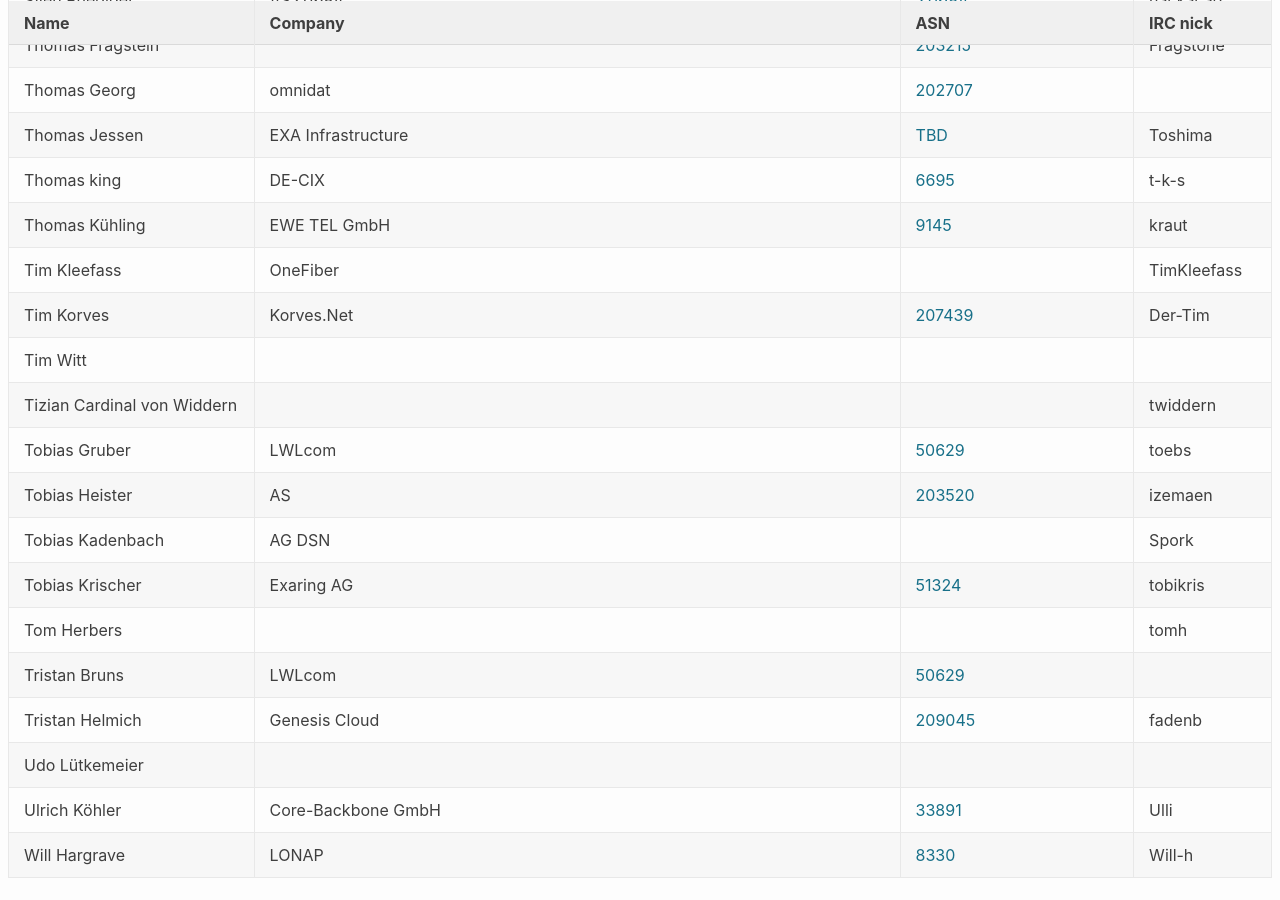
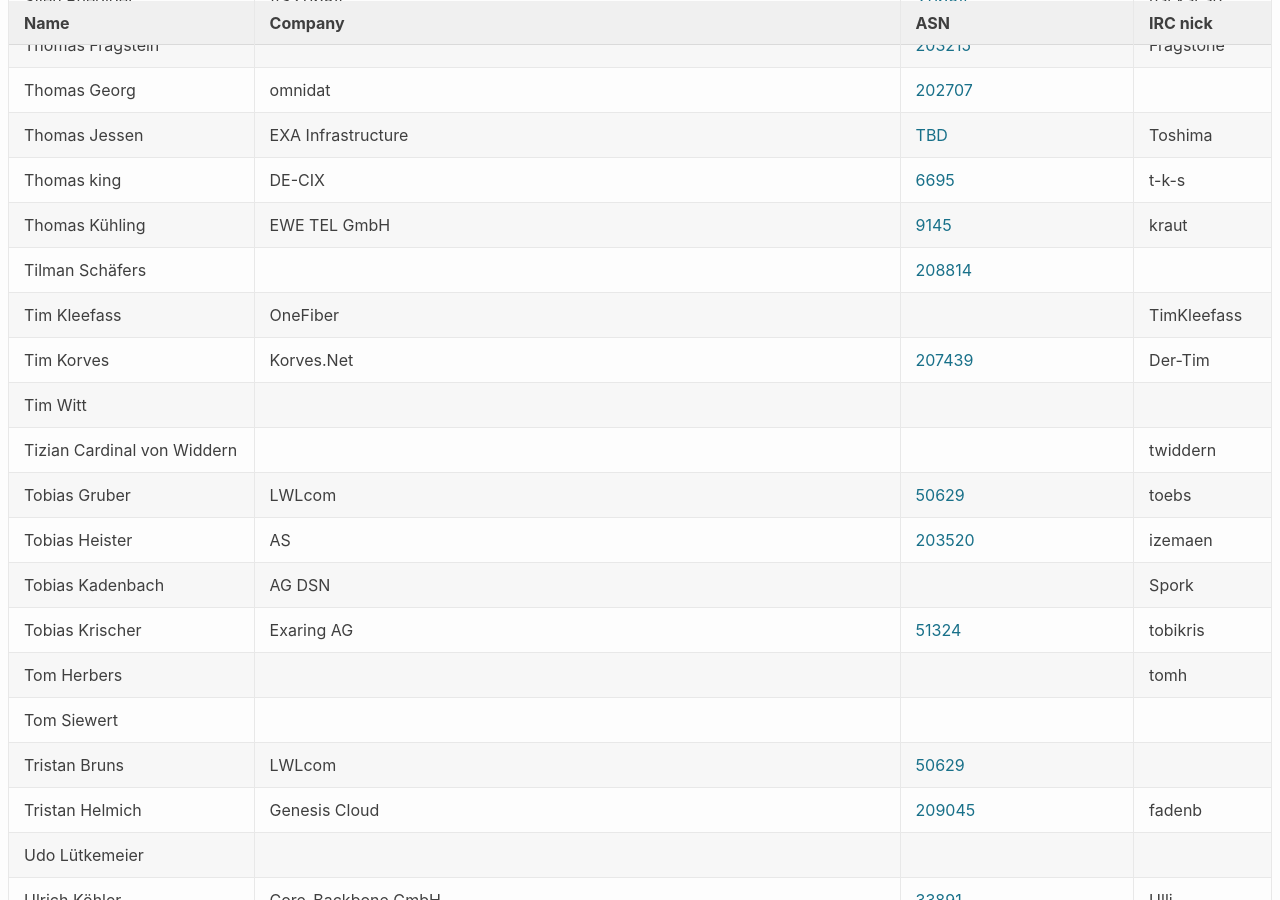
Before and after one commit to denog/pretix-attendeelist, a Jekyll site: the page built from denog13/index.markdown, in a window 1280 px wide and 900 px high, scrolled down 7654 px. Built offline with Jekyll 4.4.1, drawn with Linux system fonts in a browser that asks for light colours.

Commit message:
Latest data: Thu Sep 30 15:50:42 UTC 2021

```diff
--- a/_data/attendees_denog13.json
+++ b/_data/attendees_denog13.json
@@ -1008,6 +1008,12 @@
     "asn": "AS9145"
   },
   {
+    "name": "Tilman Schäfers",
+    "company": null,
+    "irc": null,
+    "asn": "208814"
+  },
+  {
     "name": "Tim Kleefass",
     "company": "OneFiber",
     "irc": "TimKleefass",
@@ -1062,6 +1068,12 @@
     "asn": null
   },
   {
+    "name": "Tom Siewert",
+    "company": null,
+    "irc": null,
+    "asn": null
+  },
+  {
     "name": "Tristan Bruns",
     "company": "LWLcom",
     "irc": null,
```
